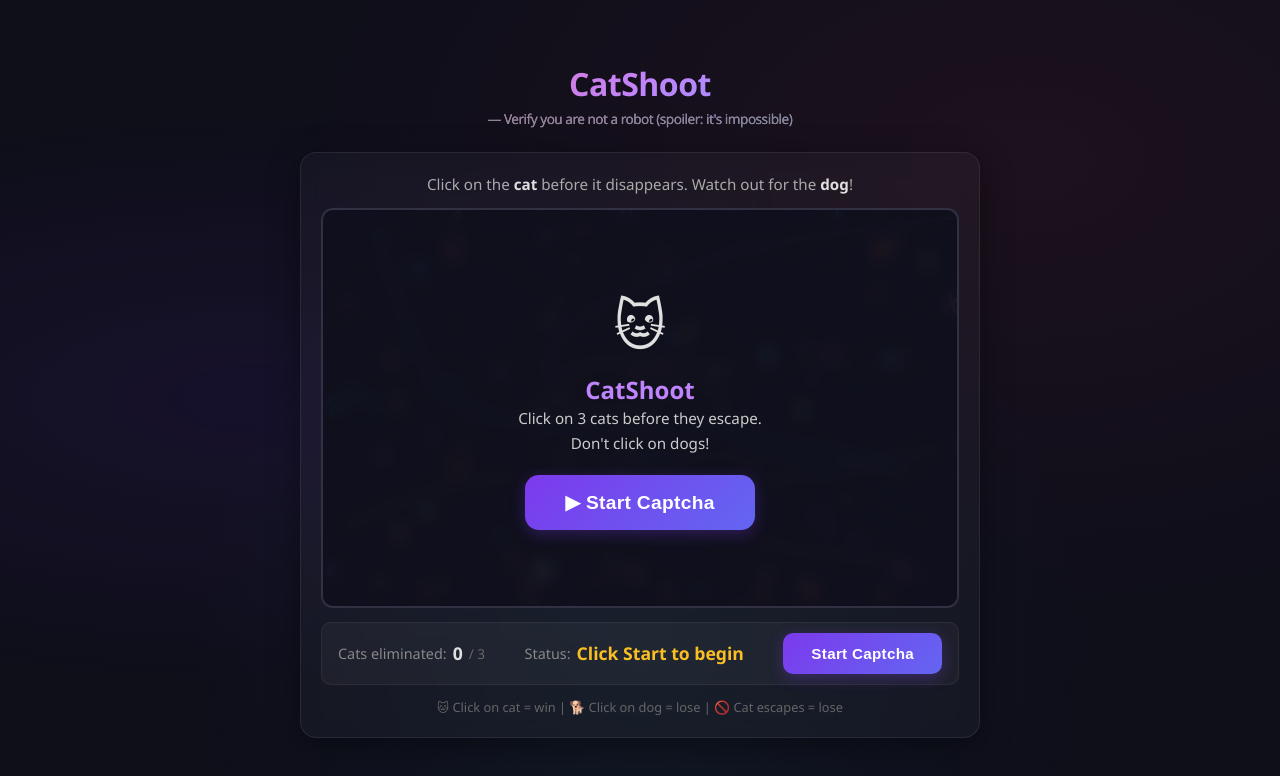
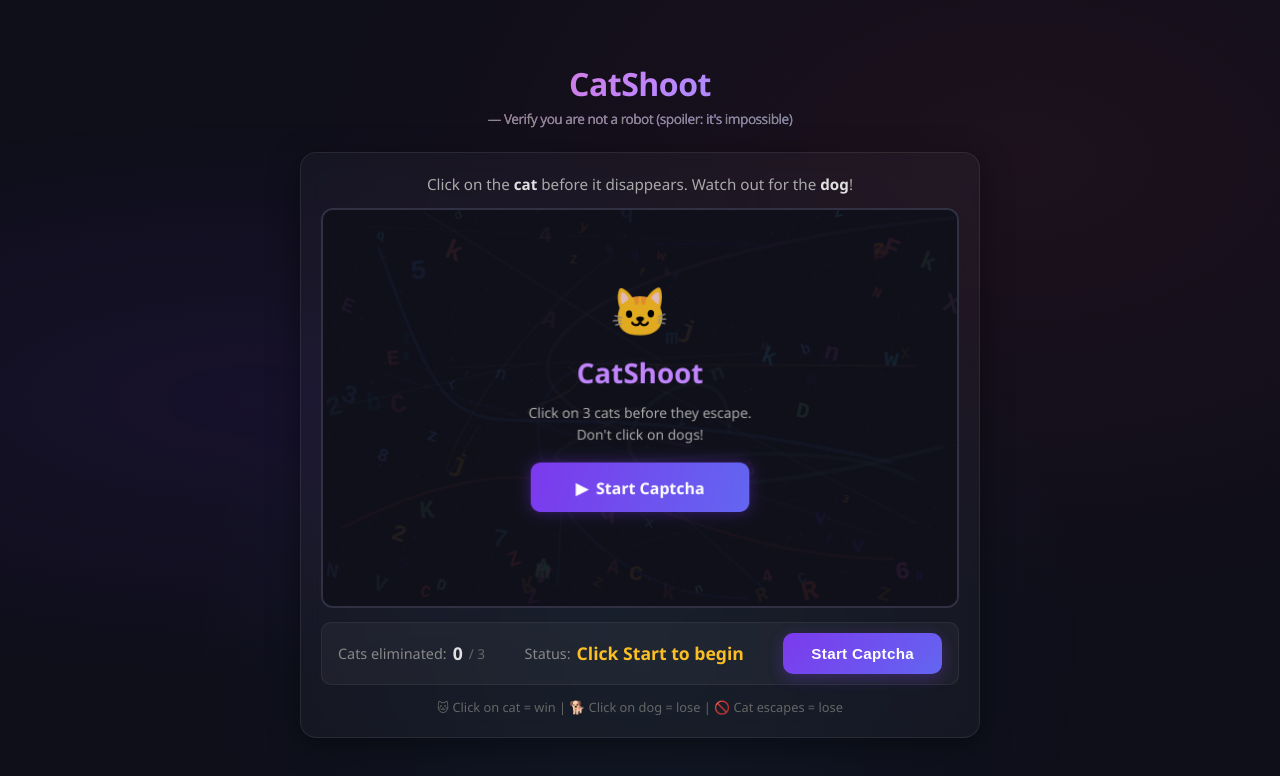
Before and after one commit to evemarco/catshoot, a website: page index.html in a window 1280 px wide. Drawn offline with Linux system fonts and the light colour scheme.

Commit message:
Draw start screen on canvas directly, click on canvas button to start game

```diff
--- a/index.html
+++ b/index.html
@@ -18,16 +18,6 @@
             <div id="captcha-zone" class="captcha-zone">
                 <canvas id="bg-canvas" class="bg-canvas"></canvas>
                 <canvas id="animal-canvas" class="animal-canvas"></canvas>
-
-                <!-- Start overlay (visible before game begins) -->
-                <div id="overlay-start" class="overlay overlay-start">
-                    <div class="overlay-content">
-                        <div class="overlay-icon">&#x1F431;</div>
-                        <h2 style="color: #c084fc;">CatShoot</h2>
-                        <p>Click on 3 cats before they escape.<br>Don't click on dogs!</p>
-                        <button id="btn-start-overlay" class="btn-start btn-start-large">&#x25B6; Start Captcha</button>
-                    </div>
-                </div>
 
                 <!-- Overlays -->
                 <div id="overlay-success" class="overlay overlay-success hidden">
--- a/script.js
+++ b/script.js
@@ -15,12 +15,10 @@
 
     const overlaySuccess = document.getElementById('overlay-success');
     const overlayFail = document.getElementById('overlay-fail');
-    const overlayStart = document.getElementById('overlay-start');
     const failReason = document.getElementById('fail-reason');
     const killCountEl = document.getElementById('kill-count');
     const gameStatusEl = document.getElementById('game-status');
     const btnStart = document.getElementById('btn-start');
-    const btnStartOverlay = document.getElementById('btn-start-overlay');
     const btnRetrySuccess = document.getElementById('btn-retry-success');
     const btnRetryFail = document.getElementById('btn-retry-fail');
 
@@ -646,7 +644,71 @@
         c.restore();
     }
 
-    // ===== Game State =====
+    // ===== Start Screen (drawn on canvas) =====
+    let startBtnRect = null;
+
+    function drawStartScreen() {
+        ctx.clearRect(0, 0, W, H);
+
+        // Dim overlay
+        ctx.fillStyle = 'rgba(15, 15, 26, 0.88)';
+        ctx.fillRect(0, 0, W, H);
+
+        // Cat emoji
+        ctx.font = '48px serif';
+        ctx.textAlign = 'center';
+        ctx.fillText('\u{1F431}', W / 2, H / 2 - 80);
+
+        // Title
+        ctx.font = 'bold 28px "Segoe UI", sans-serif';
+        ctx.fillStyle = '#c084fc';
+        ctx.fillText('CatShoot', W / 2, H / 2 - 25);
+
+        // Instructions
+        ctx.font = '14px "Segoe UI", sans-serif';
+        ctx.fillStyle = '#aaa';
+        ctx.fillText('Click on 3 cats before they escape.', W / 2, H / 2 + 10);
+        ctx.fillText("Don't click on dogs!", W / 2, H / 2 + 32);
+
+        // Button
+        const btnW = 220;
+        const btnH = 50;
+        const btnX = W / 2 - btnW / 2;
+        const btnY = H / 2 + 55;
+        startBtnRect = { x: btnX, y: btnY, w: btnW, h: btnH };
+
+        // Button gradient
+        const grad = ctx.createLinearGradient(btnX, btnY, btnX + btnW, btnY + btnH);
+        grad.addColorStop(0, '#7c3aed');
+        grad.addColorStop(1, '#6366f1');
+        ctx.fillStyle = grad;
+        ctx.beginPath();
+        const r = 12;
+        ctx.moveTo(btnX + r, btnY);
+        ctx.lineTo(btnX + btnW - r, btnY);
+        ctx.quadraticCurveTo(btnX + btnW, btnY, btnX + btnW, btnY + r);
+        ctx.lineTo(btnX + btnW, btnY + btnH - r);
+        ctx.quadraticCurveTo(btnX + btnW, btnY + btnH, btnX + btnW - r, btnY + btnH);
+        ctx.lineTo(btnX + r, btnY + btnH);
+        ctx.quadraticCurveTo(btnX, btnY + btnH, btnX, btnY + btnH - r);
+        ctx.lineTo(btnX, btnY + r);
+        ctx.quadraticCurveTo(btnX, btnY, btnX + r, btnY);
+        ctx.closePath();
+        ctx.fill();
+
+        // Button shadow glow
+        ctx.shadowColor = 'rgba(124, 58, 237, 0.4)';
+        ctx.shadowBlur = 15;
+        ctx.fill();
+        ctx.shadowBlur = 0;
+
+        // Button text
+        ctx.font = 'bold 16px "Segoe UI", sans-serif';
+        ctx.fillStyle = '#ffffff';
+        ctx.fillText('\u25B6  Start Captcha', W / 2, btnY + 32);
+
+        ctx.textAlign = 'left';
+    }
     const ANIMAL_SIZE = 44;
     const MIN_SPEED = 1.5;
     const MAX_SPEED = 4.5;
@@ -802,7 +864,6 @@
         setStatus('PASSED!', 'status-success');
         btnStart.disabled = false;
         btnStart.textContent = 'Start Captcha';
-        overlayStart.classList.remove('hidden');
         playSuccess();
         overlaySuccess.classList.remove('hidden');
         captchaZone.classList.add('inactive');
@@ -814,7 +875,6 @@
         setStatus('FAILED', 'status-dead');
         btnStart.disabled = false;
         btnStart.textContent = 'Start Captcha';
-        overlayStart.classList.remove('hidden');
         playFail();
         failReason.textContent = reason;
         overlayFail.classList.remove('hidden');
@@ -833,7 +893,6 @@
         setStatus('Get ready...', 'status-killing');
         btnStart.disabled = true;
         btnStart.textContent = 'In progress...';
-        overlayStart.classList.add('hidden');
         overlaySuccess.classList.add('hidden');
         overlayFail.classList.add('hidden');
         captchaZone.classList.remove('inactive');
@@ -901,13 +960,22 @@
 
     // ===== Click Handler =====
     captchaZone.addEventListener('click', function (e) {
-        if (!gameRunning || !currentAnimal || !currentAnimal.alive) return;
-
         const rect = captchaZone.getBoundingClientRect();
         const scaleX = W / rect.width;
         const scaleY = H / rect.height;
         const clickX = (e.clientX - rect.left) * scaleX;
         const clickY = (e.clientY - rect.top) * scaleY;
+
+        // Check if clicking start button on canvas
+        if (!gameRunning && startBtnRect) {
+            const b = startBtnRect;
+            if (clickX >= b.x && clickX <= b.x + b.w && clickY >= b.y && clickY <= b.y + b.h) {
+                startGame();
+                return;
+            }
+        }
+
+        if (!gameRunning || !currentAnimal || !currentAnimal.alive) return;
 
         const a = currentAnimal;
         const dx = clickX - a.x;
@@ -925,10 +993,6 @@
         startGame();
     });
 
-    btnStartOverlay.addEventListener('click', function () {
-        startGame();
-    });
-
     btnRetrySuccess.addEventListener('click', function () {
         startGame();
     });
@@ -941,10 +1005,12 @@
     window.addEventListener('resize', function () {
         resizeCanvases();
         drawCaptchaBackground();
+        if (!gameRunning) drawStartScreen();
     });
 
     resizeCanvases();
     drawCaptchaBackground();
+    drawStartScreen();
     setStatus('Click Start to begin', 'status-active');
 
 })();
--- a/style.css
+++ b/style.css
@@ -194,29 +194,6 @@ h1 .subtitle {
     letter-spacing: 0.3px;
 }
 
-.btn-start-large {
-    padding: 16px 40px;
-    font-size: 1.2rem;
-    border-radius: 14px;
-    box-shadow: 0 4px 20px rgba(124, 58, 237, 0.4);
-}
-
-.btn-start-large:hover {
-    transform: translateY(-3px);
-    box-shadow: 0 8px 30px rgba(124, 58, 237, 0.5);
-}
-
-.overlay-start {
-    background: rgba(15, 15, 26, 0.85);
-    backdrop-filter: blur(8px);
-    z-index: 20;
-}
-
-.overlay-start.hidden {
-    opacity: 0;
-    pointer-events: none;
-}
-
 .btn-start {
     background: linear-gradient(135deg, #7c3aed, #6366f1);
     color: white;
```
